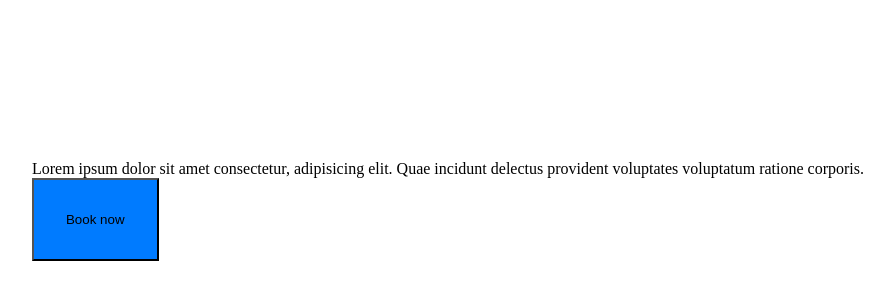
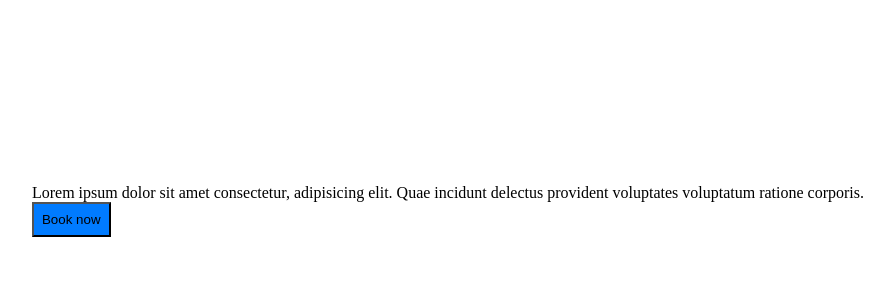
Before and after one commit to Belzee10/withStyles-demo, a React (Create React App) app: page / in a window 1280 px wide. Shown: the part 198-498 px from the top of the page, without its empty margins (192-1083 px from the left). Built offline with nearby package versions, Linux system fonts and the light colour scheme.

Commit message:
fix some broken css classes

```diff
--- a/src/components/Card.jsx
+++ b/src/components/Card.jsx
@@ -16,7 +16,7 @@ const Card = props => {
         </Text>
       </Box>
       <Box>
-        <Button bgColor="primary" padding="2">
+        <Button bgColor="primary" padding="2" border={true}>
           Book now
         </Button>
       </Box>
--- a/src/style.css
+++ b/src/style.css
@@ -15,26 +15,26 @@ html,
   padding: 0rem;
 }
 .p-1 {
-  padding: 1rem;
+  padding: 0.25rem;
 }
 .p-2 {
-  padding: 2rem;
+  padding: 0.5rem;
 }
 .p-3 {
-  padding: 3rem;
+  padding: 1rem;
 }
 
 .m-0 {
   padding: 0rem;
 }
 .m-1 {
-  padding: 1rem;
+  padding: 0.25rem;
 }
 .m-2 {
-  padding: 2rem;
+  padding: 0.5rem;
 }
 .m-3 {
-  padding: 3rem;
+  padding: 1rem;
 }
 
 .border {
```
